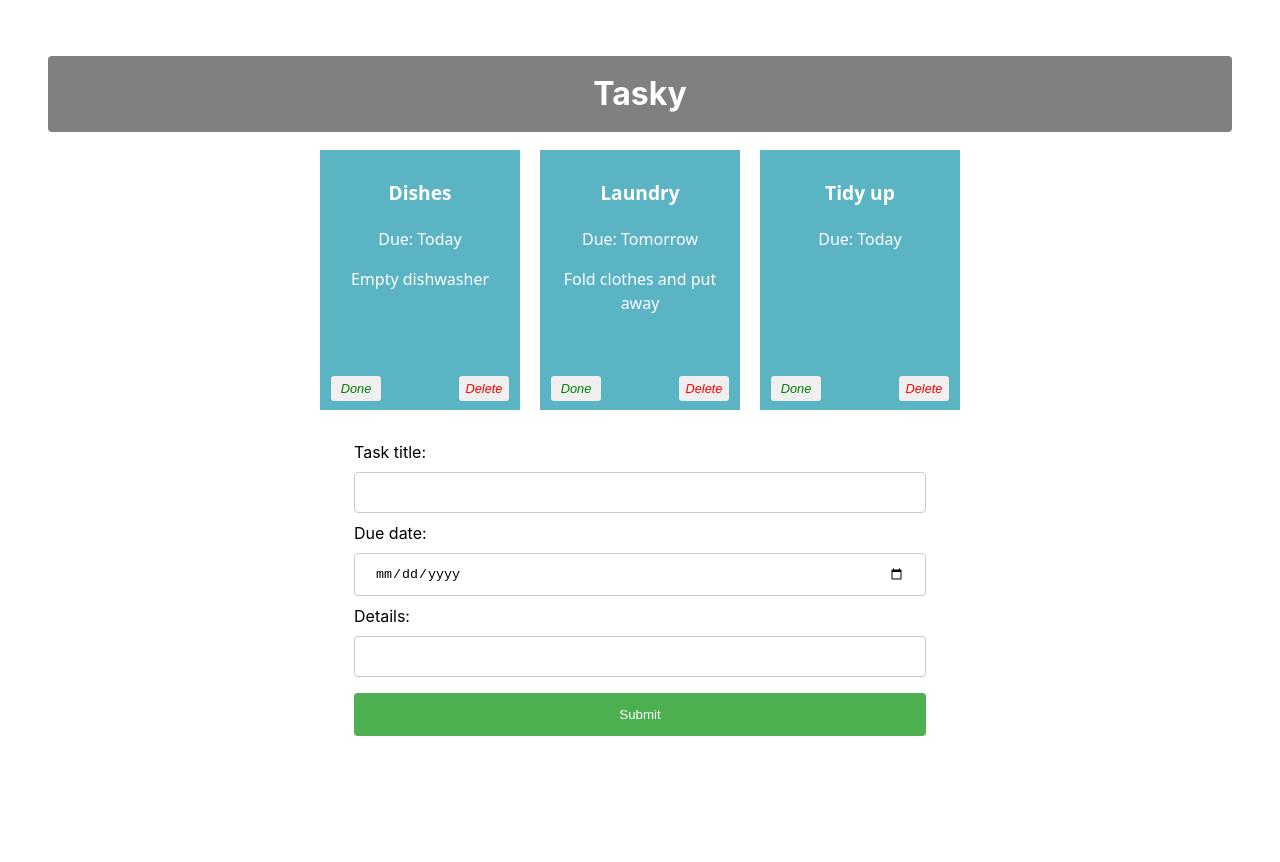
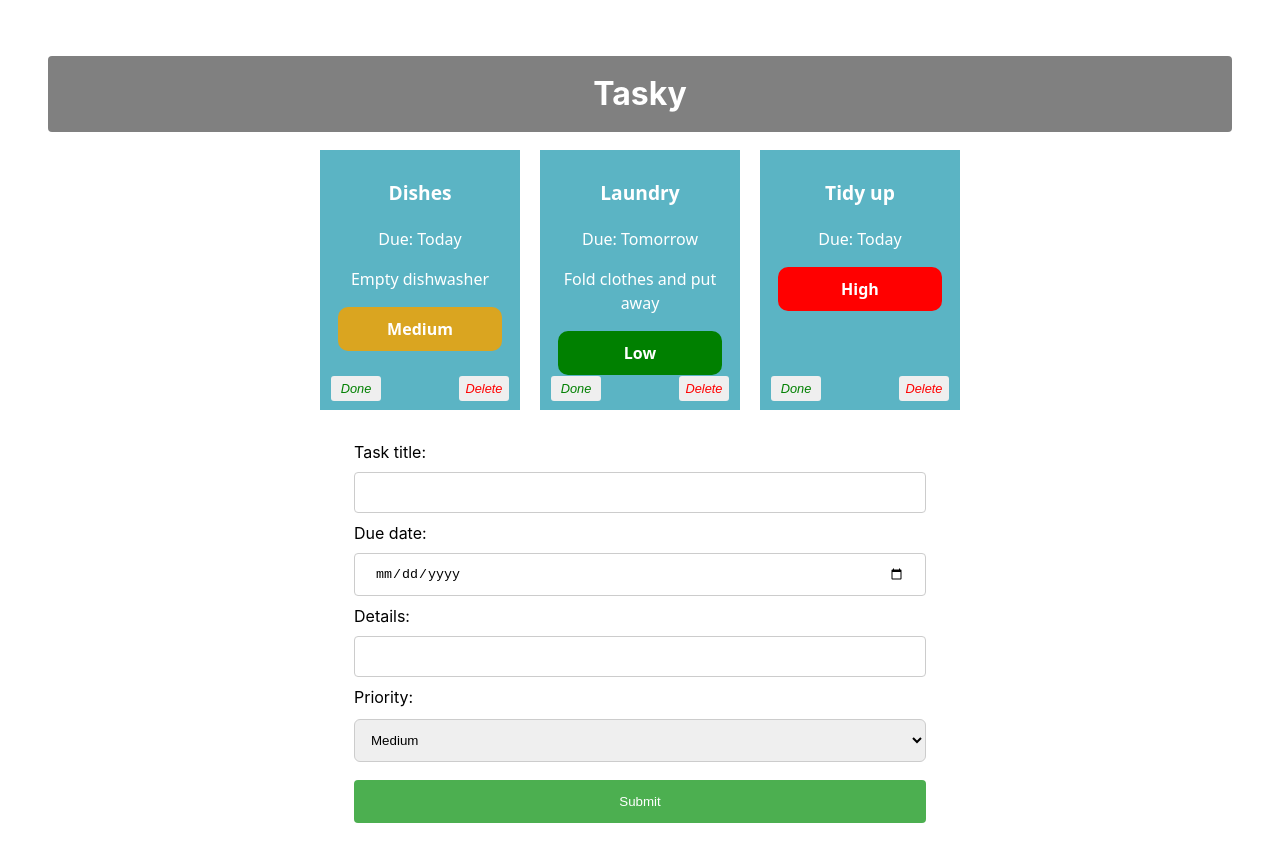
Before and after one commit to zacheriah1/react-basics-labs, a React (Vite) app in the folder tasky/: page / in a window 1280 px wide. Shown: the top 862 px of the page. Before the commit the page ends 812 px from the top, so only its background shows below. Built offline with nearby package versions, Linux system fonts and the light colour scheme.

Commit message:
Tasky Lab 2b - Exercises done

```diff
--- a/tasky/src/App.css
+++ b/tasky/src/App.css
@@ -95,3 +95,42 @@ form {
   width: 50%;
   margin: auto;
 }
+
+input, select {
+  width: 100%;
+  padding: 12px;
+  margin: 10px 0;
+  border: 1px solid #ccc;
+  border-radius: 6px;
+  box-sizing: border-box;
+}
+
+.low {
+  background-color: green;
+  color: white;
+  padding: 10px;
+  border-radius: 10px;
+  width: 80%;
+  margin: 10px auto;
+  text-align: center;
+}
+
+.medium {
+  background-color: goldenrod;
+  color: white;
+  padding: 10px;
+  border-radius: 10px;
+  width: 80%;
+  margin: 10px auto;
+  text-align: center;
+}
+
+.high {
+  background-color: red;
+  color: white;
+  padding: 10px;
+  border-radius: 10px;
+  width: 80%;
+  margin: 10px auto;
+  text-align: center;
+}
--- a/tasky/src/App.jsx
+++ b/tasky/src/App.jsx
@@ -11,6 +11,7 @@ function App() {
       title: 'Dishes',
       description: 'Empty dishwasher',
       deadline: 'Today',
+      priority: 'Medium',
       done: false,
     },
     {
@@ -18,6 +19,7 @@ function App() {
       title: 'Laundry',
       description: 'Fold clothes and put away',
       deadline: 'Tomorrow',
+      priority: 'Low',
       done: false,
     },
     {
@@ -25,6 +27,7 @@ function App() {
       title: 'Tidy up',
       description: '',
       deadline: 'Today',
+      priority: 'High',
       done: false,
     },
   ]);
@@ -33,6 +36,7 @@ function App() {
     title: '',
     description: '',
     deadline: '',
+    priority: 'Medium',
   });
 
   const doneHandler = (taskIndex) => {
@@ -55,6 +59,7 @@ function App() {
       title: formState.title,
       description: formState.description,
       deadline: formState.deadline,
+      priority: formState.priority,
       done: false,
     };
 
@@ -64,6 +69,7 @@ function App() {
       title: '',
       description: '',
       deadline: '',
+      priority: 'Medium',
     });
   };
 
@@ -86,6 +92,7 @@ function App() {
         title={task.title}
         description={task.description}
         deadline={task.deadline}
+        priority={task.priority}
         done={task.done}
         markDone={() => doneHandler(index)}
         deleteTask={() => deleteHandler(index)}
--- a/tasky/src/components/Form.jsx
+++ b/tasky/src/components/Form.jsx
@@ -1,27 +1,64 @@
 const AddTaskForm = (props) => {
-
     return (
       <div>
         <form onSubmit={props.submit}>
           <label>
             Task title:
-        <input type="text" name="title" required onChange={(event) => props.change(event)} />
+            <input
+              type="text"
+              name="title"
+              required
+              value={props.formData.title}
+              onChange={(event) => props.change(event)}
+            />
           </label>
+
           <br />
+
           <label>
             Due date:
-        <input type="date" name="deadline" required onChange={(event) => props.change(event)} />
+            <input
+              type="date"
+              name="deadline"
+              required
+              value={props.formData.deadline}
+              onChange={(event) => props.change(event)}
+            />
           </label>
+
           <br />
+
           <label>
             Details:
-        <input type="text" name="description" onChange={(event) => props.change(event)} />
+            <input
+              type="text"
+              name="description"
+              value={props.formData.description}
+              onChange={(event) => props.change(event)}
+            />
           </label>
+
+          <br />
+
+          <label>
+            Priority:
+            <select
+              name="priority"
+              value={props.formData.priority}
+              onChange={(event) => props.change(event)}
+            >
+              <option value="Low">Low</option>
+              <option value="Medium">Medium</option>
+              <option value="High">High</option>
+            </select>
+          </label>
+
+          <br />
 
           <input type="submit" value="Submit" />
         </form>
       </div>
-    )
+    );
   };
 
   export default AddTaskForm;
--- a/tasky/src/components/Task.jsx
+++ b/tasky/src/components/Task.jsx
@@ -1,15 +1,25 @@
 const Task = (props) => {
   return (
-    <div className="card" style={{backgroundColor: props.done ? 'lightgrey' : '#5bb4c4'}}>
+    <div
+      className="card"
+      style={{ backgroundColor: props.done ? 'lightgrey' : '#5bb4c4' }}
+    >
       <p className="title">{props.title}</p>
       <p>Due: {props.deadline}</p>
       <p>{props.description}</p>
-        <p><strong>{props.priority}</strong></p>
-        <button onClick={props.markDone} className='doneButton'>Done</button>
-        <button className='deleteButton' onClick={props.deleteTask}>Delete</button>
 
+      <p className={props.priority.toLowerCase()}>
+        <strong>{props.priority}</strong>
+      </p>
+
+      <button onClick={props.markDone} className="doneButton">
+        Done
+      </button>
+      <button className="deleteButton" onClick={props.deleteTask}>
+        Delete
+      </button>
     </div>
   );
-}
+};
 
 export default Task;
```
Lines whose indentation alone changed are shown as unchanged.
